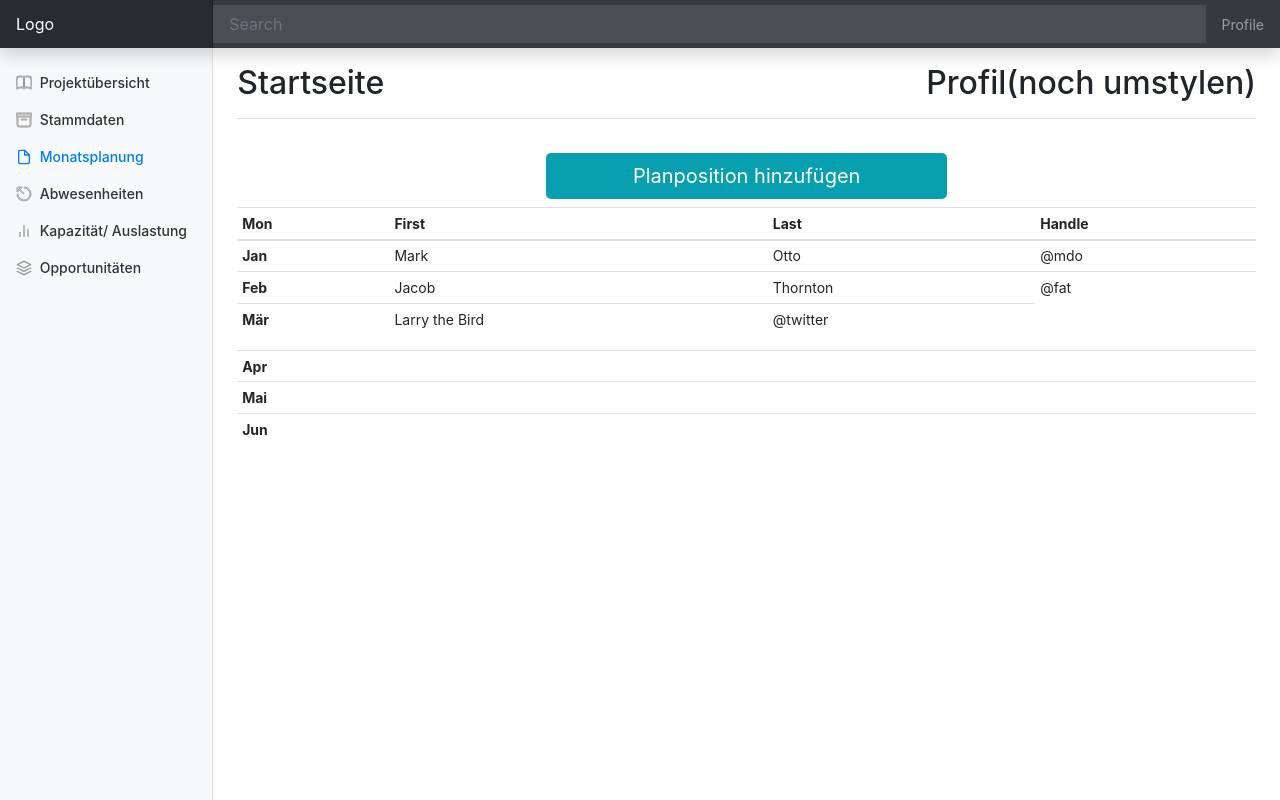
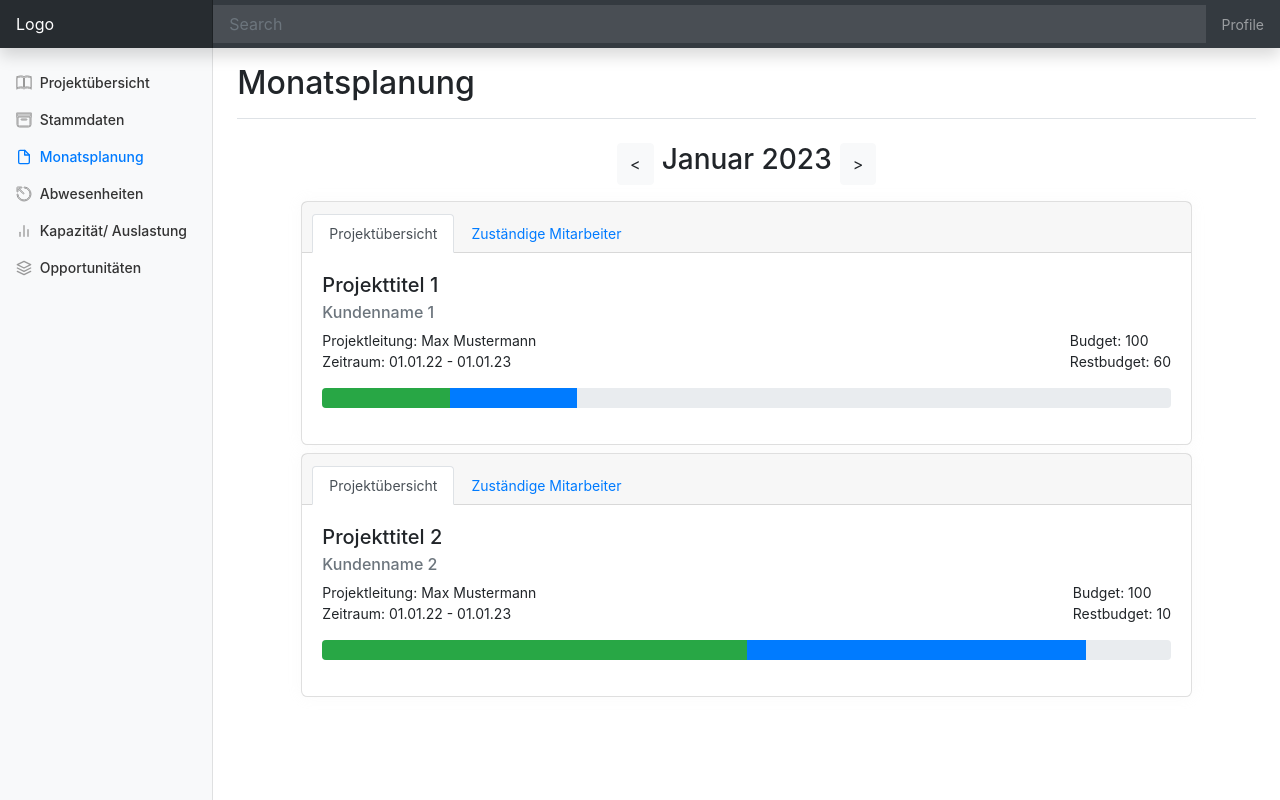
Before and after one commit to mbrotrueck/bootstrap-get-started, a plain HTML site: page monatsplanung/index.html in a window 1280 px wide. Drawn offline with nearby package versions, Linux system fonts and the light colour scheme.

Commit message:
Monatsplanung bearbeitet

```diff
--- a/monatsplanung/index.html
+++ b/monatsplanung/index.html
@@ -9,7 +9,7 @@
     <link rel="stylesheet" href="https://cdn.jsdelivr.net/npm/bootstrap@4.6.2/dist/css/bootstrap.min.css" integrity="sha384-xOolHFLEh07PJGoPkLv1IbcEPTNtaed2xpHsD9ESMhqIYd0nLMwNLD69Npy4HI+N" crossorigin="anonymous">
     <link rel="stylesheet" href="style.css">
 
-    <title>Hello, world!</title>
+    <title>Monatsplanung</title>
   </head>
   <body>
 
@@ -78,14 +78,74 @@
 
         <main role="main" class="col-md-9 ml-sm-auto col-lg-10 px-md-4">
           <div class="d-flex justify-content-between flex-wrap flex-md-nowrap align-items-center pt-3 pb-2 mb-3 border-bottom">
-            <h1 class="h2">Startseite</h1>
-            <h2 class="h2">Profil(noch umstylen)</h2>
+            <h1 class="h2">Monatsplanung</h1>
           </div>
 
-          <div class="d-flex p-2 bd-highlight btn-container">
-            <button type="button" class="btn btn-primary btn-lg">Planposition hinzufügen</button>
+          <div class="d-flex p-2 justify-content-center">
+            <button id="last-month" class="btn btn-light" onclick="getLastMonth()"><</button>
+            <h3 class="mx-2" id="current-month-and-year"></h3>
+            <button id="next-month" class="btn btn-light" onclick="getNextMonth()">></button>
           </div>
-          <table class="table table-sm">
+
+          <div class="card my-2" style="height: fit-content;">
+
+            <div class="card-header">
+              <ul class="nav nav-tabs card-header-tabs">
+                <li class="nav-item">
+                  <a class="nav-link active" href="#">Projektübersicht</a>
+                </li>
+                <li class="nav-item">
+                  <a class="nav-link" href="#">Zuständige Mitarbeiter</a>
+                </li>
+              </ul>
+            </div>
+
+            <div class="card-body">
+              <h5 class="card-title">Projekttitel 1</h5>
+              <h6 class="card-subtitle mb-2 text-muted">Kundenname 1</h6>
+              <div class="d-flex justify-content-between">
+                <h7>Projektleitung: Max Mustermann<br>Zeitraum: 01.01.22 - 01.01.23</h7>
+                <h7>Budget: 100<br>Restbudget: 60</h7>
+              </div>
+
+              <div class="progress my-3" style="height: 20px;">
+                <div class="earlier-processed-budget-progress-bar progress-bar bg-success" role="progressbar" style="width: 15%;" aria-valuenow="15" aria-valuemin="0" aria-valuemax="100"></div>
+                <div class="currently-planned-budget-progress-bar progress-bar" role="progressbar" style="width: 15%;" aria-valuenow="15" aria-valuemin="0" aria-valuemax="100"></div>
+              </div>
+
+            </div>
+          </div>
+
+          <div class="card my-2" style="height: fit-content;">
+
+            <div class="card-header">
+              <ul class="nav nav-tabs card-header-tabs">
+                <li class="nav-item">
+                  <a class="nav-link active" href="#">Projektübersicht</a>
+                </li>
+                <li class="nav-item">
+                  <a class="nav-link" href="#">Zuständige Mitarbeiter</a>
+                </li>
+              </ul>
+            </div>
+
+            <div class="card-body">
+              <h5 class="card-title">Projekttitel 2</h5>
+              <h6 class="card-subtitle mb-2 text-muted">Kundenname 2</h6>
+              <div class="d-flex justify-content-between">
+                <h7>Projektleitung: Max Mustermann<br>Zeitraum: 01.01.22 - 01.01.23</h7>
+                <h7>Budget: 100<br>Restbudget: 10</h7>
+              </div>
+
+              <div class="progress my-3" style="height: 20px;">
+                <div class="earlier-processed-budget-progress-bar progress-bar bg-success" role="progressbar" style="width: 50%;" aria-valuenow="50" aria-valuemin="0" aria-valuemax="100"></div>
+                <div class="currently-planned-budget-progress-bar progress-bar" role="progressbar" style="width: 40%;" aria-valuenow="40" aria-valuemin="0" aria-valuemax="100"></div>
+              </div>
+
+            </div>
+          </div>
+
+          <!-- <table class="table table-sm">
             <thead>
               <tr>
                 <th scope="col">Mon</th>
@@ -113,8 +173,8 @@
                 <td>@twitter</td>
               </tr>
             </tbody>
-          </table>
-          <table class="table table-sm">
+          </table> -->
+          <!-- <table class="table table-sm">
             <thead>
               <tr>
 
@@ -139,31 +199,7 @@
                 <td></td>
               </tr>
             </tbody>
-          </table>
-            <tbody>
-
-
-            </tbody>
-          </table>
-
-                </div>
-              </div>
-            </div>
-          </div>
-
-            <div class="container project-container">
-              <!-- <div class="project">Plan</div>
-              <div class="project">Plan</div>
-              <div class="project">Plan</div>
-              <div class="project">Plan</div>
-              <div class="project">Plan</div>
-              <div class="project">Plan</div>
-              <div class="project">Plan</div>
-              <div class="project">Plan</div>
-              <div class="project">Plan</div> -->
-            </div>
-
-
+          </table> -->
 
 
         </main>
--- a/monatsplanung/script.js
+++ b/monatsplanung/script.js
@@ -1,53 +1,15 @@
-/* globals Chart:false, feather:false */
+//get current month & year
+const monate = ["Januar", "Februar", "März", "April", "Mai", "Juni", "Juli", "August", "September", "Oktober", "November", "Dezember"];
+let datum = new Date();
 
-(function () {
-    'use strict'
+const aktuellerMonat = document.getElementById("current-month-and-year");
+aktuellerMonat.innerHTML = monate[datum.getMonth()] + " " + datum.getFullYear();
 
-    feather.replace()
 
-    // Graphs
-    var ctx = document.getElementById('myChart')
-    // eslint-disable-next-line no-unused-vars
-    var myChart = new Chart(ctx, {
-      type: 'line',
-      data: {
-        labels: [
-          'Sunday',
-          'Monday',
-          'Tuesday',
-          'Wednesday',
-          'Thursday',
-          'Friday',
-          'Saturday'
-        ],
-        datasets: [{
-          data: [
-            15339,
-            21345,
-            18483,
-            24003,
-            23489,
-            24092,
-            12034
-          ],
-          lineTension: 0,
-          backgroundColor: 'transparent',
-          borderColor: '#007bff',
-          borderWidth: 4,
-          pointBackgroundColor: '#007bff'
-        }]
-      },
-      options: {
-        scales: {
-          yAxes: [{
-            ticks: {
-              beginAtZero: false
-            }
-          }]
-        },
-        legend: {
-          display: false
-        }
-      }
-    })
-  })()
+function getLastMonth() {
+  document.getElementById("current-month-and-year").innerHTML = "Dezember 2022";
+}
+
+function getNextMonth() {
+  document.getElementById("current-month-and-year").innerHTML = "Februar 2023";
+}
```
